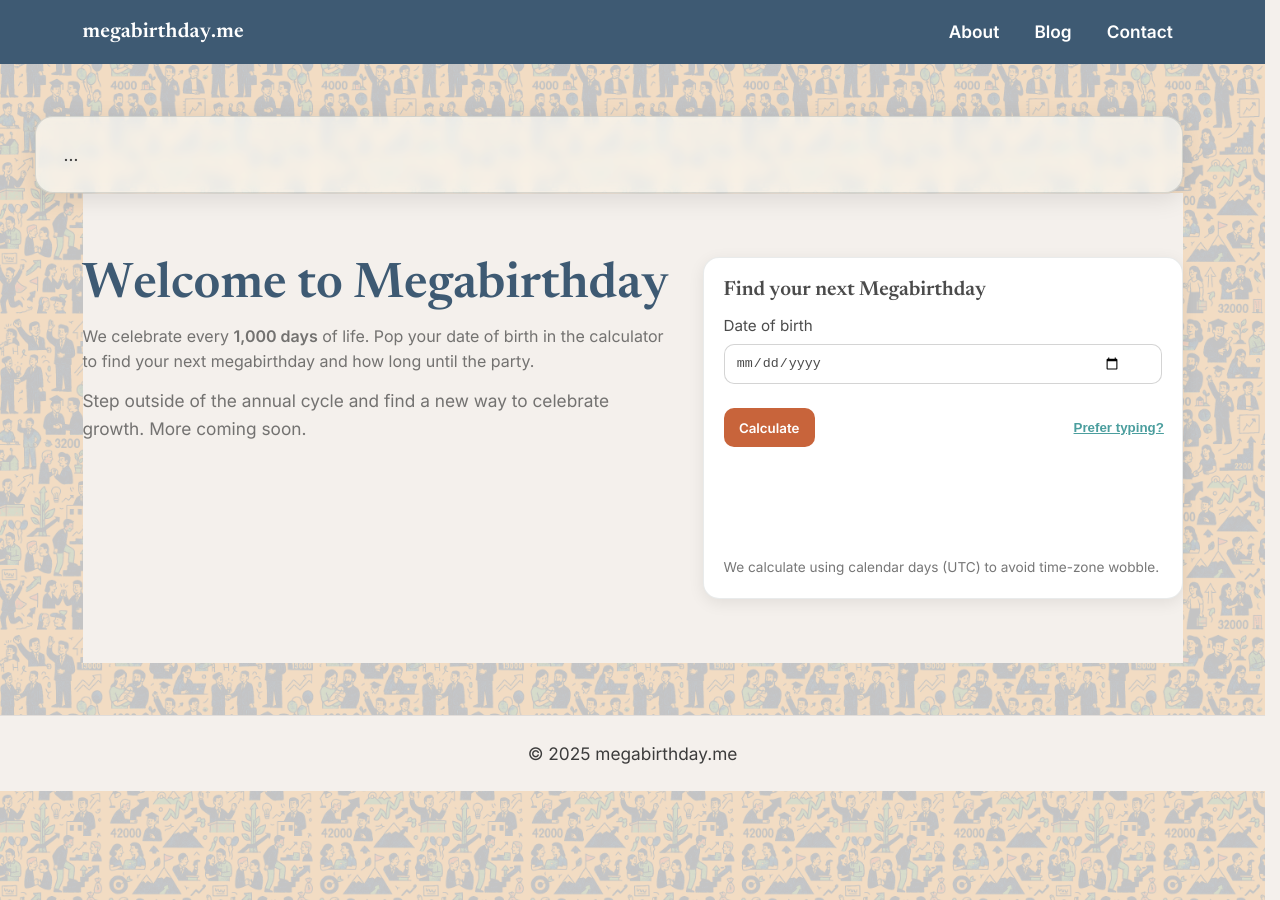
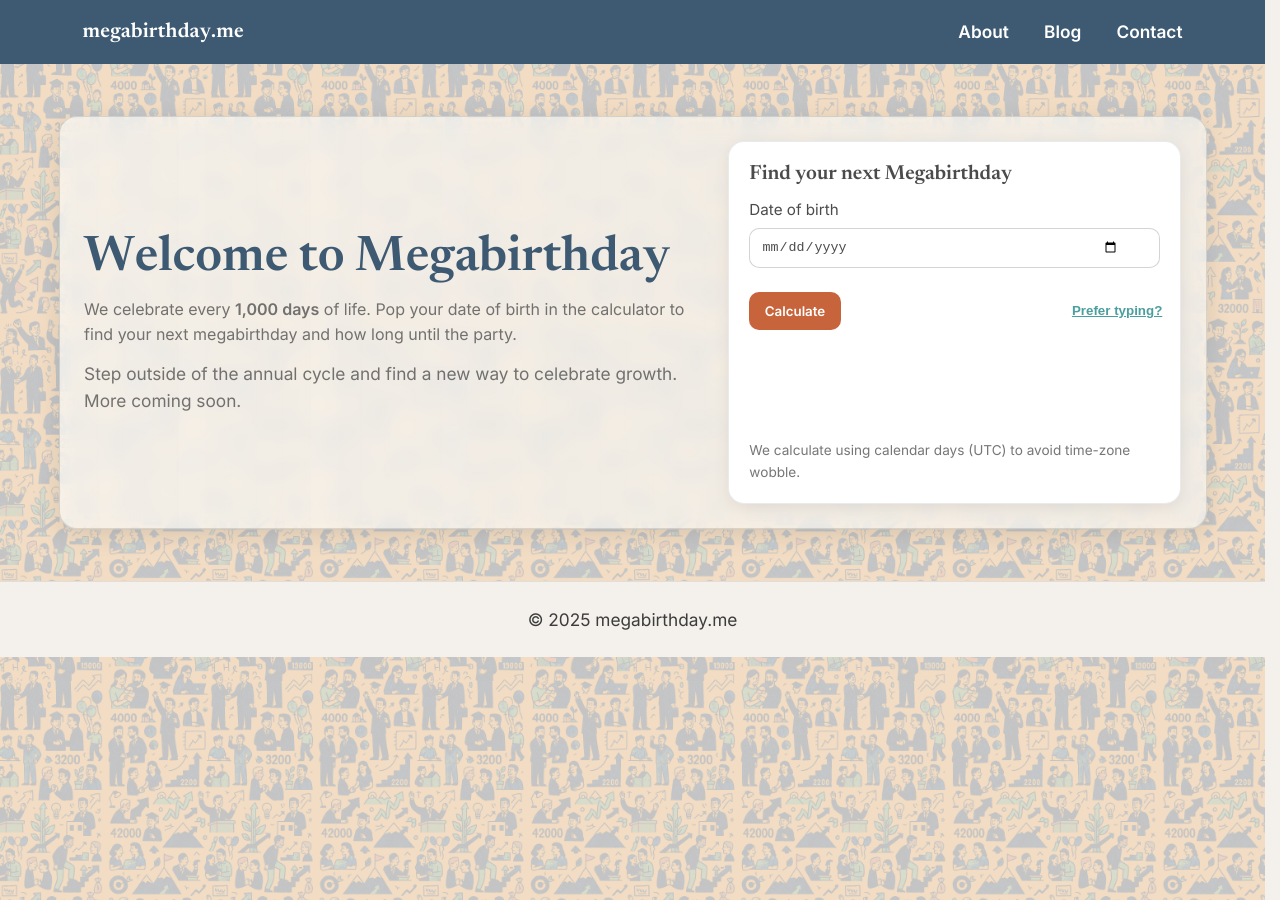
Before and after one commit to Vazool/megabirthday, a Jekyll site: the page built from index.html, in a window 1280 px wide. Built offline with Jekyll 4.4.1, drawn with Linux system fonts in a browser that asks for light colours.

Commit message:
style: wallpaper tiling + frosted hero; shared rails; wider gutters

```diff
--- a/assets/css/main.css
+++ b/assets/css/main.css
@@ -577,130 +577,247 @@
 }
 
 /* ===============================
-   WALLPAPER TEST SANDBOX
+   WALLPAPER TEST — FINAL BLOCK
    =============================== */
 
-/* Wallpaper tiling */
-.wallpaper-test {
+/* 0) Vars */
+.wallpaper-test{
   --mb-tile-url: url('/assets/images/MB_tile_image_v2.png');
+  --hero-bleed: 24px;     /* how far the hero card starts earlier on the left (desktop) */
+  --hero-pad-y: 24px;     /* top/bottom padding inside the hero */
+  --hero-blur: 10px;      /* backdrop blur strength */
+}
+
+/* 1) Tiled wallpaper */
+.wallpaper-test{
   background-image: var(--mb-tile-url);
   background-repeat: repeat;
-  background-size: calc(100% / 6) auto; /* 6 tiles across by default */
+  background-size: calc(100% / 6) auto;  /* desktop: 6 across */
   background-position: top center;
 }
 
-/* Transparentize the default content wrapper */
-.wallpaper-test .page-content,
-.wallpaper-test .wrapper .post,
-.wallpaper-test main[role="main"] {
+/* 2) Let wallpaper show behind content */
+.wallpaper-test main .container{
   background: transparent !important;
   box-shadow: none !important;
+  overflow: visible;
 }
 
-/* ===============================
-   HERO FROSTED CARD
-   =============================== */
+/* 3) Frosted hero card (id="home-hero") */
+.wallpaper-test #home-hero{
+  position: relative;
+  border-radius: 18px;
+  border: 1px solid rgba(72,88,92,0.18);
+  box-shadow: 0 6px 24px rgba(0,0,0,0.10);
 
-/* Transparent container */
-.wallpaper-test main .container {
-  background: transparent !important;
-  box-shadow: none !important;
+  /* card bleeds left; content aligns to container lines */
+  margin-left: calc(-1 * var(--hero-bleed));
+  padding: var(--hero-pad-y) var(--space-2) var(--hero-pad-y)
+           calc(var(--space-2) + var(--hero-bleed));
+
+  /* light scrim + base tint (keeps text legible) */
+  background:
+    linear-gradient(90deg, rgba(255,255,255,.10), rgba(255,255,255,0) 60%),
+    rgba(252,252,248,0.60);
 }
 
-/* Frosted hero section */
-.wallpaper-test #home-hero {
-  position: relative;
-  border-radius: 18px;
-  background: rgba(252, 252, 248, 0.80); /* off-white w/ opacity */
-  border: 1px solid rgba(72, 88, 92, 0.18);
-  box-shadow: 0 6px 24px rgba(0,0,0,0.10);
-  overflow: hidden;
-  margin-left: -48px; /* bleed left past content line */
-  margin-right: 0;
-  padding: 24px 28px;
-}
-
-/* Frosted blur when supported */
-@supports ((-webkit-backdrop-filter: blur(6px)) or (backdrop-filter: blur(6px))) {
-  .wallpaper-test #home-hero {
-    background: rgba(252, 252, 248, 0.65);
-    -webkit-backdrop-filter: blur(6px);
-    backdrop-filter: blur(6px);
+/* 3a) Real blur when supported */
+@supports ((-webkit-backdrop-filter: blur(0)) or (backdrop-filter: blur(0))){
+  .wallpaper-test #home-hero{
+    -webkit-backdrop-filter: blur(var(--hero-blur));
+    backdrop-filter: blur(var(--hero-blur));
   }
 }
 
-/* Text legibility */
-.wallpaper-test #home-hero h1,
-.wallpaper-test #home-hero h2,
-.wallpaper-test #home-hero p {
-  color: #2b2f31;
+/* 4) Keep the hero grid capped to the site container */
+.wallpaper-test #home-hero .mb-hero__grid{
+  max-width: var(--container);
+  margin-inline: 0; /* alignment handled by hero padding */
 }
 
-/* Calculator stays white */
-.wallpaper-test .calc-card {
-  background: #fff;
-  border: 1px solid rgba(72, 88, 92, 0.12);
-  border-radius: 16px;
-  box-shadow: 0 4px 16px rgba(0,0,0,0.08);
-}
-
-}
-
-/* ======================================
-   RESPONSIVE TILE DENSITY + HERO ADJUST
-   ====================================== */
-
-/* Large tablet / small laptop: 4 tiles across */
-@media (max-width: 1024px) {
-  .wallpaper-test { background-size: calc(100% / 4) auto; }
-  .wallpaper-test .mb-hero.hero-card { margin-left: -36px; }
-}
-
-/* Phones: 3 tiles across */
-@media (max-width: 640px) {
-  .wallpaper-test { background-size: calc(100% / 3) auto; }
-  .wallpaper-test .mb-hero.hero-card {
-    margin-left: -32px;
-    background: rgba(252, 252, 248, 0.85); /* a touch more opaque */
-  }
-}
-
-/* Very small phones: 2 tiles across */
-@media (max-width: 380px) {
-  .wallpaper-test { background-size: calc(100% / 2) auto; }
-  .wallpaper-test .mb-hero.hero-card { margin-left: -24px; }
-}
-
-/* Your layout uses .container — make it transparent in wallpaper mode */
-.wallpaper-test main .container {
-  background: transparent !important;
-  box-shadow: none !important;
-}
-
-/* Apply the frost to your real hero element */
-.wallpaper-test .mb-hero.hero-card {
-  position: relative;
-  border-radius: 18px;
-  background: rgba(252,252,248,0.80);
-  border: 1px solid rgba(72,88,92,0.18);
-  box-shadow: 0 6px 24px rgba(0,0,0,0.10);
-  overflow: hidden;
-  margin-left: -48px;
-  margin-right: 0;
-  padding: 24px 28px;
-}
-@supports ((-webkit-backdrop-filter: blur(6px)) or (backdrop-filter: blur(6px))) {
-  .wallpaper-test .mb-hero.hero-card {
-    background: rgba(252,252,248,0.65);
-    -webkit-backdrop-filter: blur(6px);
-    backdrop-filter: blur(6px);
-  }
-}
-
-/* Keep calculator card white */
-.wallpaper-test .calc-card {
+/* 5) Calculator stays white */
+.wallpaper-test .calc-card{
   background: #fff;
   border: 1px solid rgba(72,88,92,0.12);
   border-radius: 16px;
   box-shadow: 0 4px 16px rgba(0,0,0,0.08);
 }
+
+@media (min-width: 641px){
+  .wallpaper-test #home-hero{
+    /* equal bleed left + right */
+    margin-left:  calc(-1 * var(--hero-bleed));
+    margin-right: calc(-1 * var(--hero-bleed));
+
+    /* content rails match the container on both sides */
+    padding-left:  calc(var(--space-2) + var(--hero-bleed));
+    padding-right: calc(var(--space-2) + var(--hero-bleed));
+  }
+
+  /* keep grid on those rails & flush calculator to the right */
+  .wallpaper-test #home-hero .mb-hero__grid{ margin-inline: 0 !important; }
+  .wallpaper-test #home-hero .mb-hero__right{ justify-self: end; }
+}
+
+
+/* 6) Responsiveness */
+/* tile density */
+@media (max-width:1024px){ .wallpaper-test{ background-size: calc(100%/4) auto; } }
+@media (max-width:640px) { .wallpaper-test{ background-size: calc(100%/3) auto; } }
+@media (max-width:380px) { .wallpaper-test{ background-size: calc(100%/2) auto; } }
+
+/* tablet: gentler bleed */
+@media (max-width:1024px){
+  .wallpaper-test{ --hero-bleed: 36px; }
+}
+
+/* phones: symmetric slivers + centered feel */
+@media (max-width:640px){
+  .wallpaper-test #home-hero{
+    margin-left: -10px;                 /* container has 16px side padding */
+    margin-right: -10px;                /* leaves ~6px sliver each side */
+    padding-left: calc(var(--space-2) + 10px);
+    padding-right: calc(var(--space-2) + 10px);
+    border-radius: 18px;                /* reassert rounding */
+  }
+}
+/* === ALIGNMENT PACK ===================================== */
+
+/* 1) Ensure the hero grid is not re-centering itself */
+.wallpaper-test #home-hero .mb-hero__grid{
+  margin-inline: 0 !important;   /* beats any earlier 'margin: 0 auto' */
+}
+
+/* 2) Make the calculator's outer edge flush to the right rail */
+.wallpaper-test #home-hero .mb-hero__right{
+  justify-self: end;             /* grid item hugs the right padding edge */
+}
+
+
+/* === OPTIONAL: perfect interior symmetry on desktop/tablet =========
+   Bleed the card on the RIGHT by the same amount and compensate padding.
+   This keeps both rails aligned AND makes left/right interior padding equal.
+   Remove this block if you want left-only bleed.
+*/
+
+@media (min-width: 641px){
+  .wallpaper-test #home-hero{
+    margin-right: calc(-1 * var(--hero-bleed));
+    padding-right: calc(var(--space-2) + var(--hero-bleed));
+  }
+}
+
+/* === Header rails match container rails (desktop/tablet) === */
+@media (min-width: 821px){
+  .site-header .header-inner{
+    max-width: var(--container);      /* same width as main .container */
+    margin-inline: auto;              /* center on page */
+    padding-inline: var(--space-2);   /* same side padding as container */
+    display: flex;                    /* simple layout: logo | nav */
+    align-items: center;
+  }
+
+  /* Logo hugs the left rail; nav hugs the right rail */
+  .site-header .logo{ margin-right: auto; display: inline-block; }
+  .site-header .site-nav{ margin-left: auto; padding-right: 0; }
+  .site-header .site-nav a:last-child{ margin-right: 0; } /* no phantom gap */
+}
+
+/* Ensure hero content still sits on the same rails */
+.wallpaper-test #home-hero .mb-hero__grid{
+  max-width: var(--container);
+  margin-inline: 0; /* rails already set by hero padding */
+}
+
+/* Calculator column flush to right rail */
+.wallpaper-test #home-hero .mb-hero__right{ justify-self: end; }
+
+/* Optional 1px optical nudge, if needed */
+@media (min-width: 821px){
+  .site-header .header-inner{ padding-right: calc(var(--space-2) + 1px); }
+}
+/* smaller bleed */
+.wallpaper-test{ --hero-bleed: 24px; }
+
+/* desktop/tablet: card bleeds both sides, content aligns to container rails */
+@media (min-width: 641px){
+  .wallpaper-test #home-hero{
+    margin-left:  calc(-1 * var(--hero-bleed));
+    margin-right: calc(-1 * var(--hero-bleed));
+    /* IMPORTANT: no +bleed here */
+    padding-left:  var(--space-2);
+    padding-right: var(--space-2);
+  }
+
+  /* grid sits on those rails; calc hugs right rail */
+  .wallpaper-test #home-hero .mb-hero__grid{ max-width: var(--container); margin-inline: 0; }
+  .wallpaper-test #home-hero .mb-hero__right{ justify-self: end; }
+}
+
+/* header uses the same rails */
+@media (min-width: 821px){
+  .site-header .header-inner{
+    max-width: var(--container);
+    margin-inline: auto;
+    padding-inline: var(--space-2);
+    display: flex;
+    align-items: center;
+  }
+  .site-header .logo{ margin-right: auto; display: inline-block; }
+  .site-header .site-nav{ margin-left: auto; padding-right: 0; }
+  .site-header .site-nav a:last-child{ margin-right: 0; }
+}
+/* ===== Rail + Gutter Alignment Pack ===== */
+
+/* Use wider rails just for the wallpaper test pages */
+.wallpaper-test{
+  --rail-pad: calc(var(--space-2) * 1.6 - 1px); /* 50% wider than default container pad */
+  --hero-bleed: 24px;                     /* modest symmetric bleed */
+}
+
+/* Header uses the same rails as the hero */
+@media (min-width: 821px){
+  .site-header .header-inner{
+    max-width: var(--container);
+    margin-inline: auto;
+    padding-inline: var(--rail-pad);  /* << wider gutters */
+    display: flex;
+    align-items: center;
+  }
+  .site-header .logo{ margin-right: auto; display: inline-block; }
+  .site-header .site-nav{ margin-left: auto; }
+
+  /* Make the last label ("Contact") sit ON the right rail (no right padding) */
+  .site-header .site-nav a:last-child{
+    padding-right: 0;
+    margin-right: 0;
+  }
+}
+
+/* Desktop/tablet hero: symmetric bleed; content on the new rails */
+@media (min-width: 641px){
+  .wallpaper-test #home-hero{
+    margin-left:  calc(-1 * var(--hero-bleed));
+    margin-right: calc(-1 * var(--hero-bleed));
+    padding-left:  var(--rail-pad);   /* << wider gutters, no +bleed */
+    padding-right: var(--rail-pad);
+  }
+  .wallpaper-test #home-hero .mb-hero__grid{
+    max-width: var(--container);
+    margin-inline: 0 !important;     /* never recenter */
+  }
+  .wallpaper-test #home-hero .mb-hero__right{
+    justify-self: end;                /* calc card flush to right rail */
+  }
+}
+
+/* Phones: keep your good centered look + equal slivers */
+@media (max-width: 640px){
+  .wallpaper-test #home-hero{
+    margin-left: -10px;
+    margin-right: -10px;
+    padding-left:  calc(var(--rail-pad) + 10px);  /* match header rail + sliver */
+    padding-right: calc(var(--rail-pad) + 10px);
+    border-radius: 18px;
+  }
+}
--- a/index.html
+++ b/index.html
@@ -5,9 +5,9 @@
 ---
 
 <!-- HERO: two-column on desktop, stacked on mobile -->
-<section id="home-hero" class="mb-hero hero-card">…</section>
-<section class="mb-hero hero card">
+<section id="home-hero" class="mb-hero">
   <div class="mb-hero__grid">
+
     <!-- Left: welcome copy -->
     <div class="mb-hero__left">
       <h1 class="mb-hero__title">Welcome to Megabirthday</h1>
@@ -28,37 +28,23 @@
         <form id="mb-form" class="mb-form" novalidate>
           <label class="mb-field">
             <span>Date of birth</span>
-
-        <!-- picker -->
             <input id="dob" name="dob" type="date" autocomplete="bday" />
-
-        <!-- typing mode (hidden by default) -->
-        <input id="dobText"
-          name="dobText"
-          type="text"
-          inputmode="numeric"
-          maxlength="10"
-          placeholder="DD/MM/YYYY"
-          class="mb-hide"
-          autocomplete="bday" />
+            <input id="dobText" name="dobText" type="text" inputmode="numeric"
+                   maxlength="10" placeholder="DD/MM/YYYY" class="mb-hide" autocomplete="bday" />
           </label>
 
-      <!-- one row: left = Calculate, right = Prefer typing? -->
           <div class="mb-form__row">
             <button id="calcBtn" class="mb-btn" type="submit">Calculate</button>
             <button id="typeToggle" class="mb-link" type="button">Prefer typing?</button>
           </div>
         </form>
 
-    <!-- keep ONE result box, outside the form -->
         <div id="result" class="mb-result" aria-live="polite"></div>
-
-    <p class="mb-footnote">
-      We calculate using calendar days (UTC) to avoid time-zone wobble.
-    </p>
+        <p class="mb-footnote">We calculate using calendar days (UTC) to avoid time-zone wobble.</p>
       </div>
     </div>
-</section>
+
+  </div>
 </section>
 
 <style>
@@ -84,8 +70,9 @@
 
   /*.mb-hero{
     background: var(--offwhite);
-    padding: clamp(2rem, 6vw, 5rem) 1rem;*/
-  }
+    padding: clamp(2rem, 6vw, 5rem) 1rem;
+  }*/
+
   .mb-hero__grid{
     max-width: 1100px;
     margin: 0 auto;
```
Also changed, not shown: 2 other files. Lines whose indentation alone changed are shown as unchanged.
